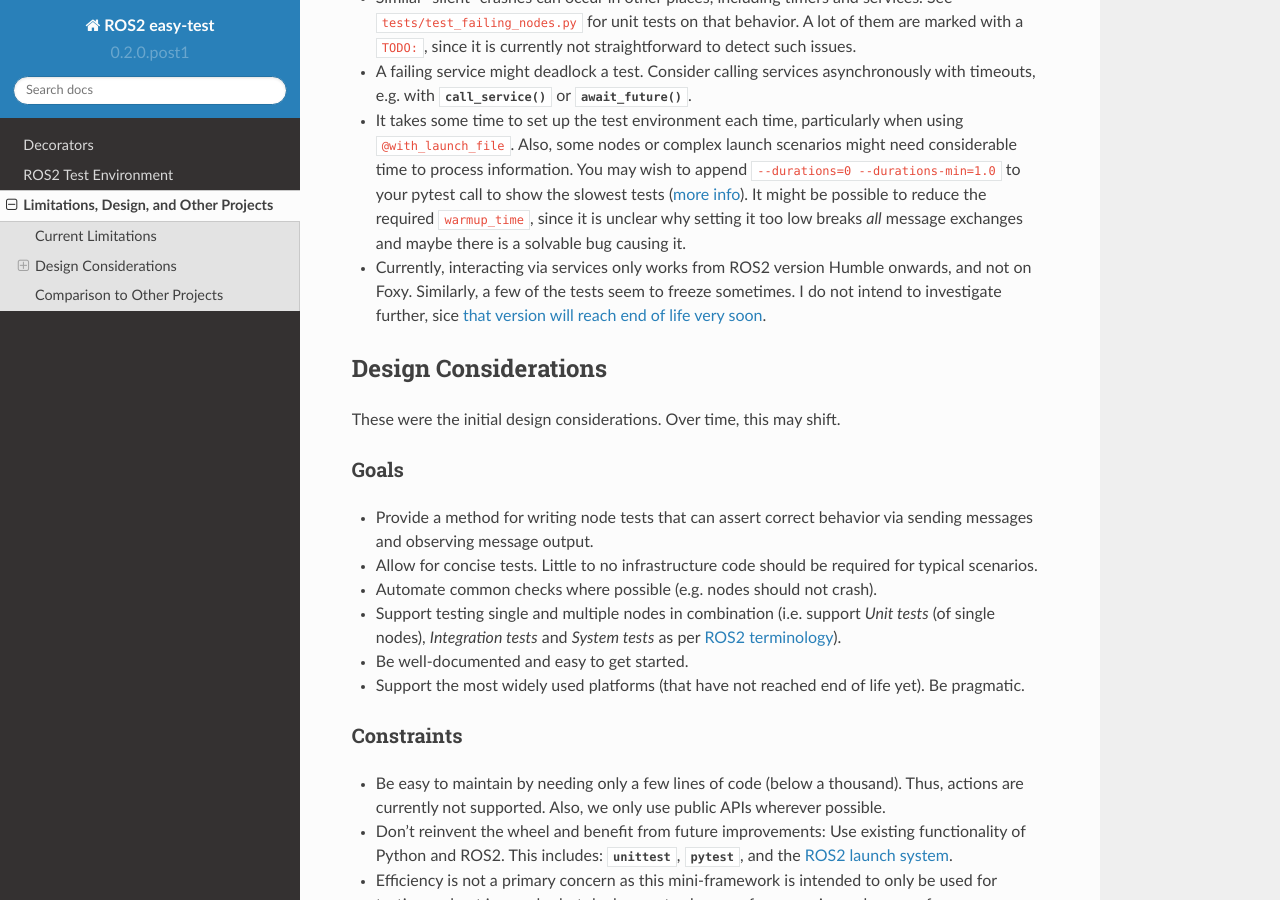
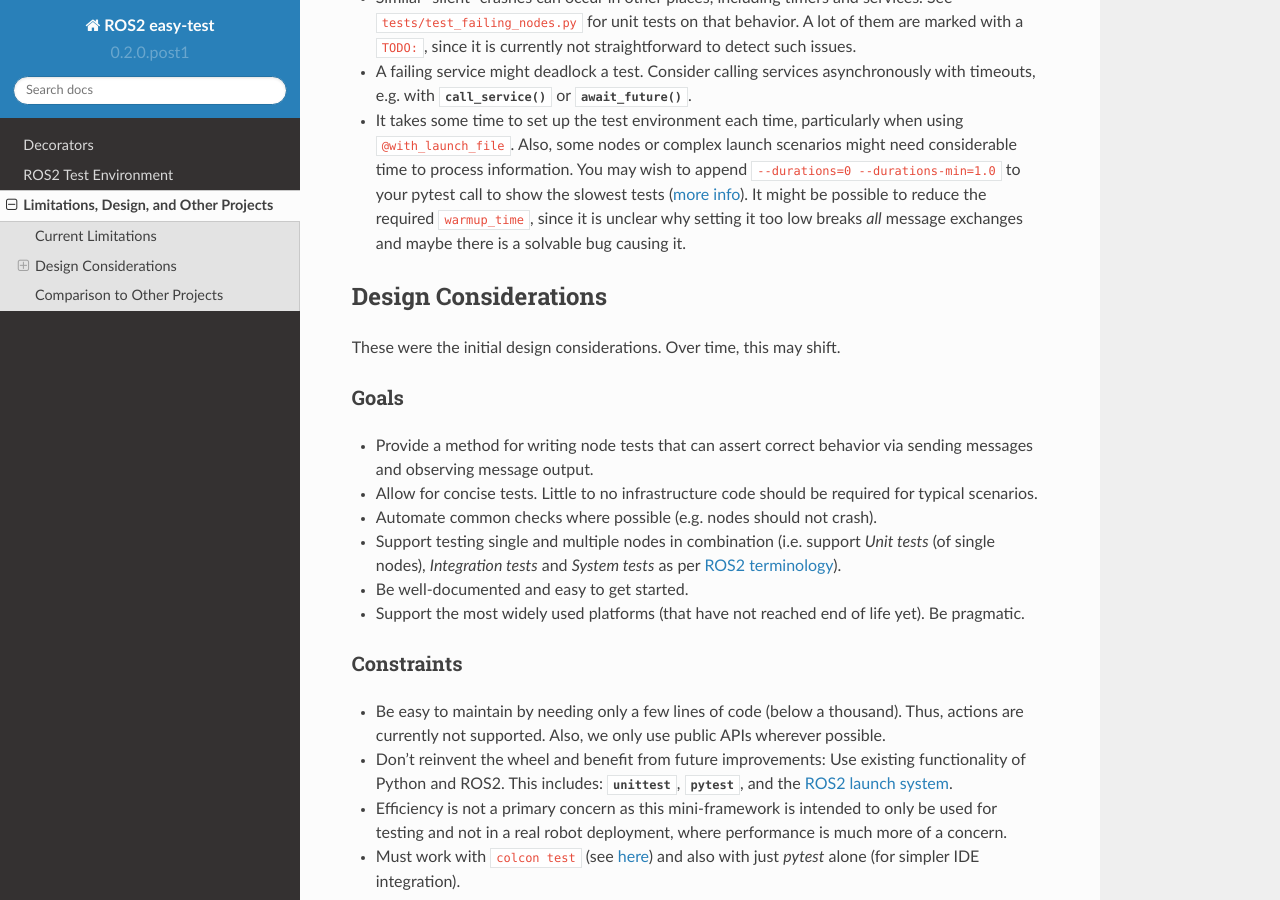
Before and after one commit to felixdivo/ros2-easy-test, a Sphinx documentation site: the page built from doc/source/design_and_limits.rst, in a window 1280 px wide and 900 px high, scrolled down 598 px. Built offline with Sphinx 7.4.7 and the Read the Docs theme 2.0.0, drawn with Linux system fonts in a browser that asks for light colours.

Commit message:
Drop support for foxy

```diff
--- a/doc/source/design_and_limits.rst
+++ b/doc/source/design_and_limits.rst
@@ -30,9 +30,6 @@
   (`more info <https://docs.pytest.org/en/latest/how-to/usage.html#profiling-test-execution-duration>`__).
   It might be possible to reduce the required ``warmup_time``,
   since it is unclear why setting it too low breaks *all* message exchanges and maybe there is a solvable bug causing it.
-- Currently, interacting via services only works from ROS2 version Humble onwards, and not on Foxy.
-  Similarly, a few of the tests seem to freeze sometimes.
-  I do not intend to investigate further, sice `that version will reach end of life very soon <https://endoflife.date/ros2>`__.
 
 Design Considerations
 ---------------------
```
Also changed, not shown: README.md (+1 -1 lines).
